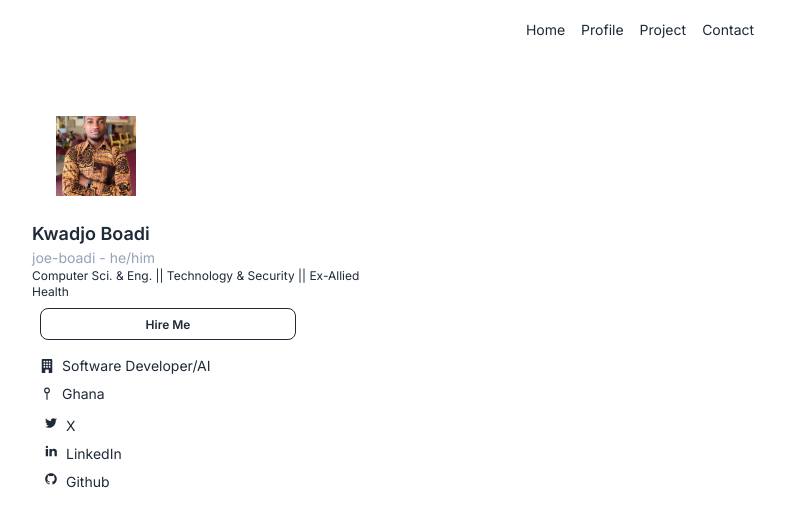
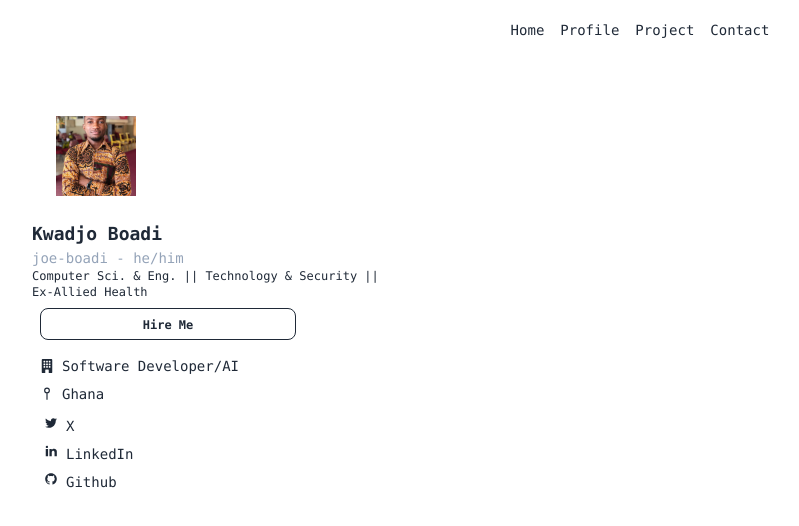
Before and after one commit to joe-boadi/my-portfolio, a Next.js app: page / in a window 1280 px wide. Shown: the top 526 px of the page, without its empty margins (0-799 px from the left). Built offline with nearby package versions, Linux system fonts and the light colour scheme.

Commit message:
Style page.tsx

```diff
--- a/app/page.tsx
+++ b/app/page.tsx
@@ -4,7 +4,7 @@ import Body from "./Components/Body";
 
 export default function Home() {
   return (
-    <main >
+    <main className="h-screen font-mono">
       <NavLinks />
       <Sidebar />
       <Body />
```
